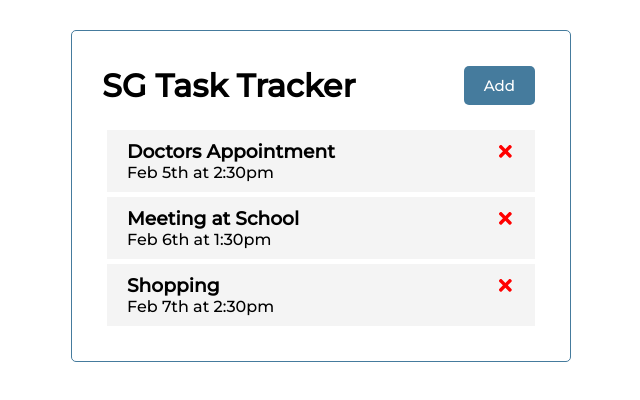
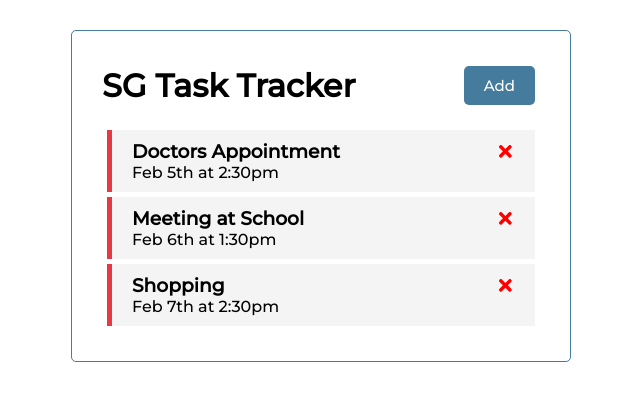
Before and after one commit to sangar3/TaskTrackerApp, a React (Create React App) app in the folder my-app/: page / in a window 1280 px wide. Shown: the top 400 px of the page, without its empty margins (319-959 px from the left). Built offline with nearby package versions, Linux system fonts and the light colour scheme.

Commit message:
added toggle reminder with styles

```diff
--- a/my-app/src/App.js
+++ b/my-app/src/App.js
@@ -31,11 +31,20 @@
     setTasks(tasks.filter((task) => task.id !== id)) //taking the tasks that are present, for each task that is not equal to the id will be removed
   }
 
+  // Toggle Reminder
+  const toggleReminder = (id) =>{
+    setTasks(
+      tasks.map((task) =>
+         task.id === id ? {...task, reminder:
+         !task.reminder} : task
+        )
+    )
+  }
+
   return (
     <div className="container">
       <Header/>
-
-      {tasks.length > 0 ? <Tasks tasks={tasks} onDelete={deleteTask} /> : 'No Tasks Available'}
+      {tasks.length > 0 ? <Tasks tasks={tasks} onDelete={deleteTask} onToggle={toggleReminder} /> : 'No Tasks Available'}
     </div>
   );
 }
--- a/my-app/src/components/Task.js
+++ b/my-app/src/components/Task.js
@@ -1,10 +1,16 @@
 import {FaTimes} from 'react-icons/fa'
-const Task = ({task, onDelete}) => {
+const Task = ({task, onDelete, onToggle}) => {
     return (
-        <div className='task'>
+            <div
+                className={`task ${task.reminder && 'reminder'}`}
+                onDoubleClick={() => onToggle(task.id)}
+            >
             <h3>
-                {task.text}{''} <FaTimes style={{color:'red', cursor:'pointer'}}
-                onClick={() => onDelete(task.id)}/>
+                {task.text}{''}
+                <FaTimes
+                    style={{color:'red', cursor:'pointer'}}
+                    onClick={() => onDelete(task.id)}
+                />
             </h3>
             <p>{task.day}</p>
         </div>
--- a/my-app/src/components/Tasks.js
+++ b/my-app/src/components/Tasks.js
@@ -1,11 +1,16 @@
 import Task from "./Task"
 
-const Tasks = ({ tasks , onDelete}) => {
+const Tasks = ({ tasks , onDelete, onToggle}) => {
     return (
         <>
           {
           tasks.map((task) => (
-            <Task key={task.id} task={task} onDelete={onDelete}/>
+            <Task
+              key={task.id}
+              task={task}
+              onDelete={onDelete}
+              onToggle={onToggle}
+            />
           ))}
         </>
     )
--- a/my-app/src/index.css
+++ b/my-app/src/index.css
@@ -61,7 +61,7 @@
 }
 
 .task.reminder {
-  border-left: 5px solid green;
+  border-left: 5px solid #e63946;;
 }
 
 .task h3 {
```
